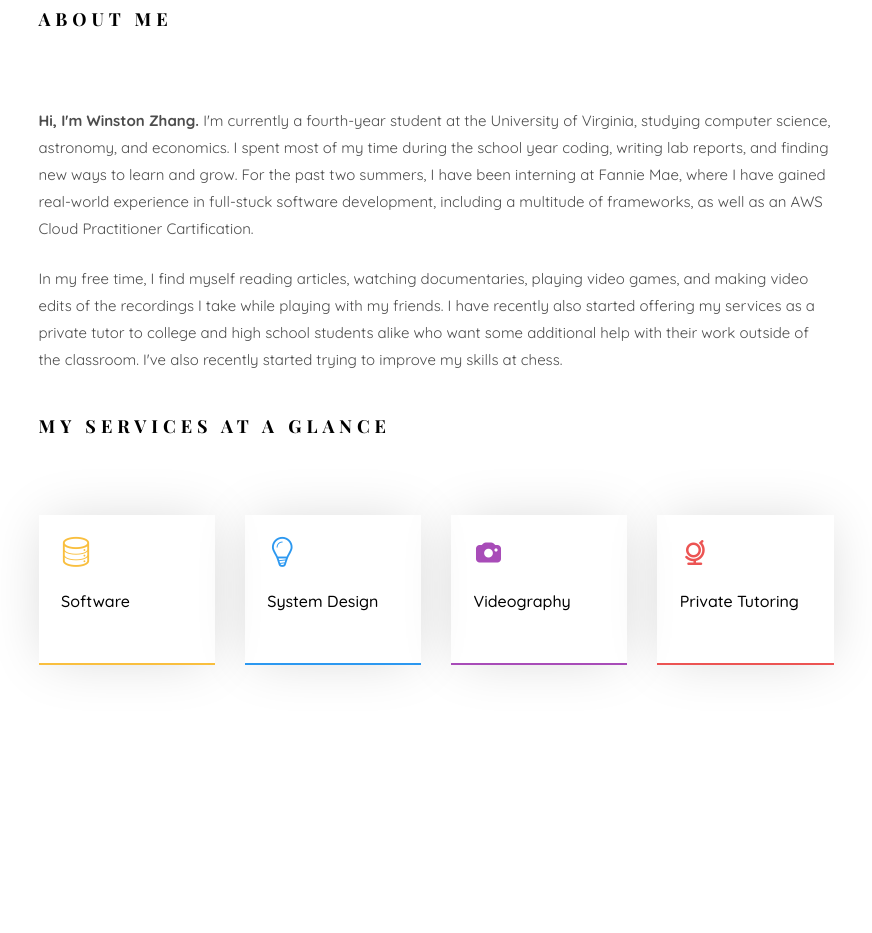
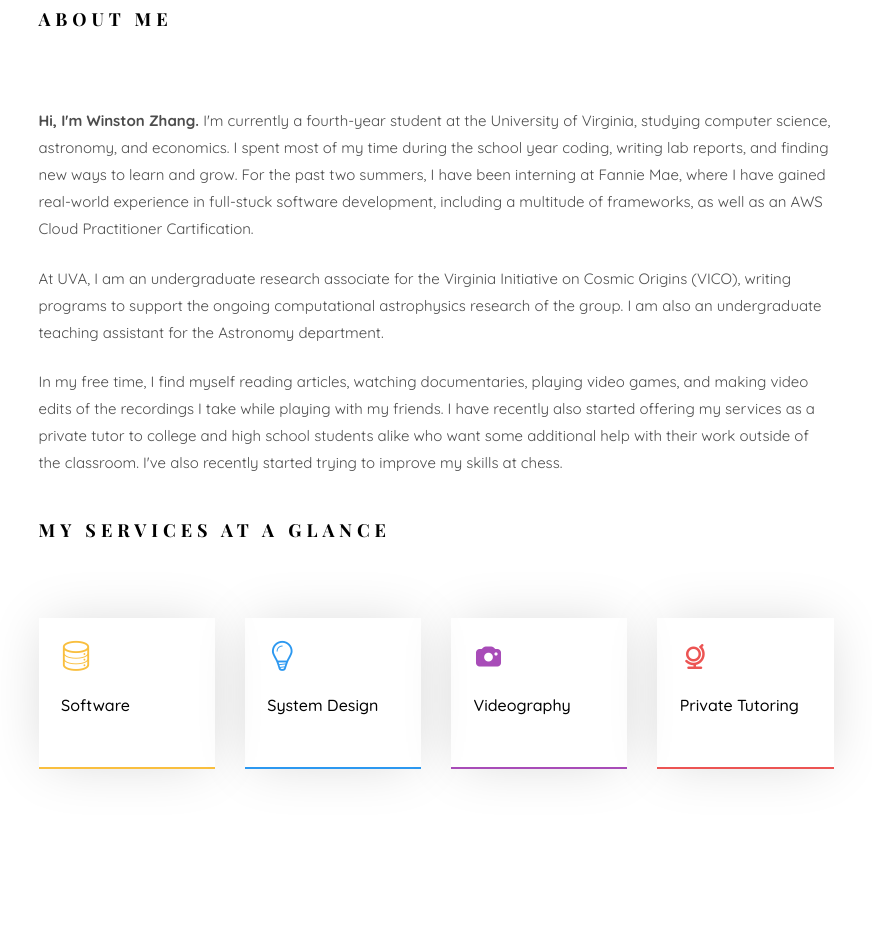
Before and after one commit to zangston/zangston.github.io, a plain HTML site: page index.html in a window 1280 px wide. Shown: the part 1007-1940 px from the top of the page, without its empty margins (354-1226 px from the left). Drawn offline with nearby package versions, Linux system fonts and the light colour scheme; files whose address does not match are found by name; a web font is replaced by a local one.

Commit message:
Add astro experience to bio section

```diff
--- a/index.html
+++ b/index.html
@@ -161,6 +161,10 @@ Copyright <script>document.write(new Date().getFullYear());</script> All rights
 											I'm currently a fourth-year student at the University of Virginia, studying computer science, astronomy, and economics. I spent most of my time during the school year coding, writing lab reports, and finding
 											new ways to learn and grow. For the past two summers, I have been interning at Fannie Mae, where I have gained real-world experience in full-stuck software development, including a multitude of frameworks, as well
 											as an AWS Cloud Practitioner Cartification.
+										</p>
+										<p>
+											At UVA, I am an undergraduate research associate for the Virginia Initiative on Cosmic Origins (VICO), writing programs to support the ongoing computational astrophysics research of the group.
+											I am also an undergraduate teaching assistant for the Astronomy department.
 										</p>
 										<p>
 											In my free time, I find myself reading articles, watching documentaries, playing video games, and making video edits of the recordings I take while playing with my friends. I have recently also started offering my
```
